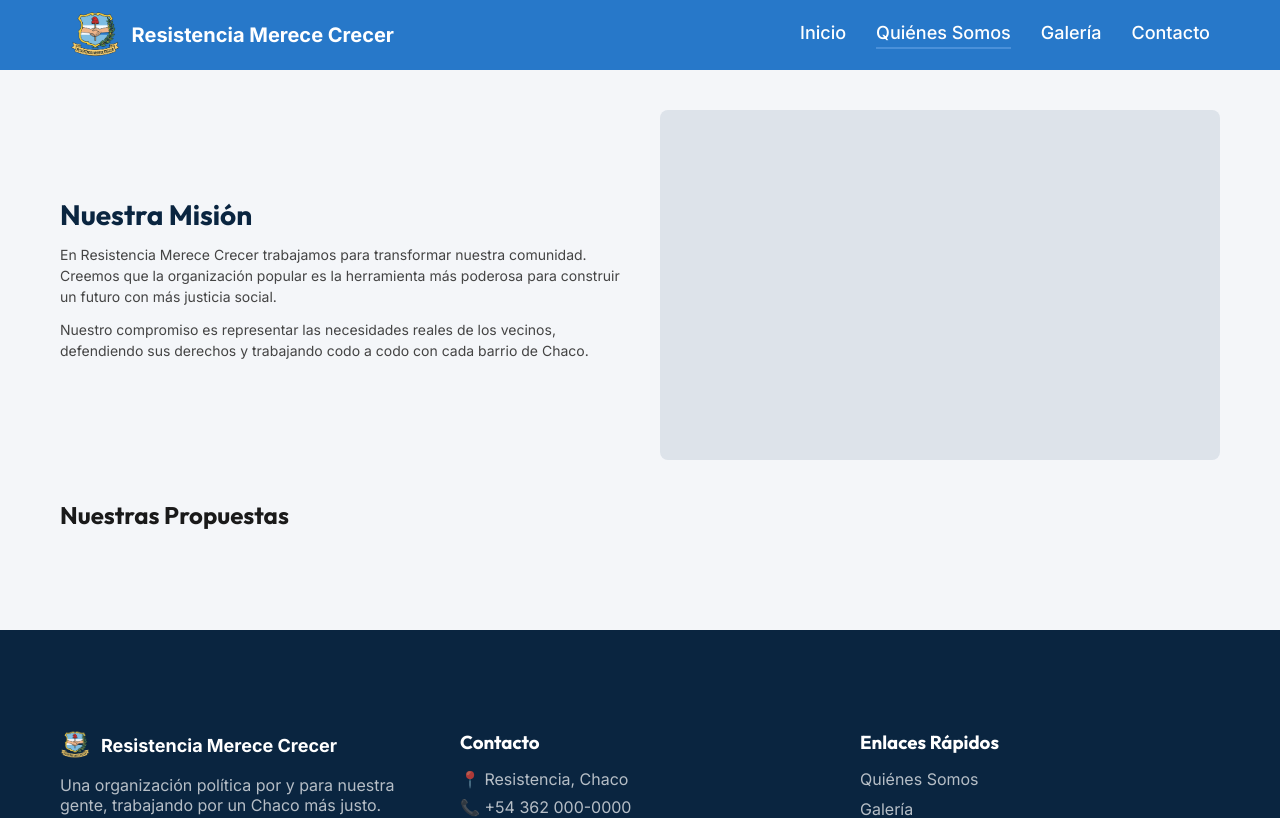
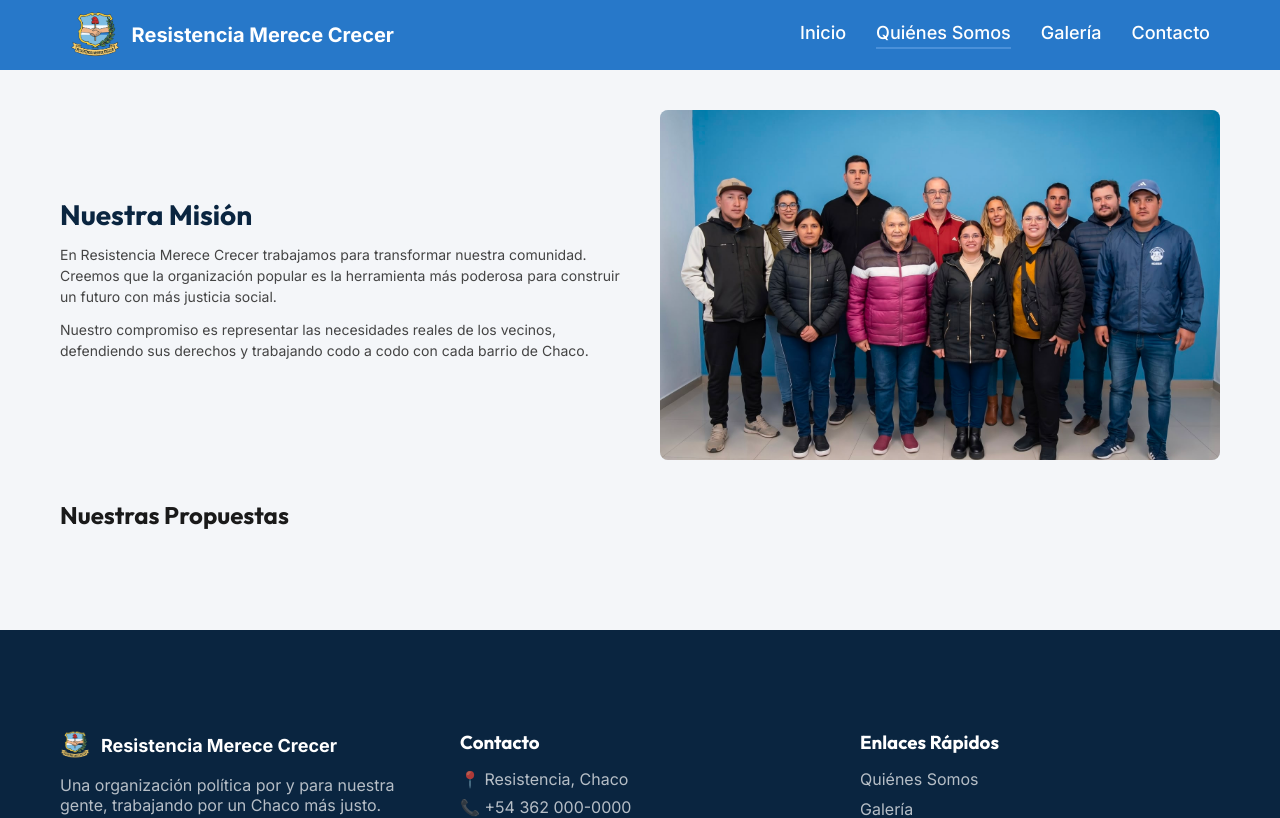
Before and after one commit to esqmarcelo/resistencia-merece-crecer, a React (Vite) app: page /quienes-somos in a window 1280 px wide. Shown: the top 818 px of the page. Built offline with nearby package versions, Linux system fonts and the light colour scheme.

Commit message:
Se agrego una imagen representativa en quienes somos

```diff
--- a/src/pages/QuienesSomos.jsx
+++ b/src/pages/QuienesSomos.jsx
@@ -17,7 +17,13 @@ function QuienesSomos() {
               derechos y trabajando codo a codo con cada barrio de Chaco.
             </p>
           </div>
-          <div className="mision-imagen"></div>
+          <div className="mision-imagen">
+            <img
+              src="/quienesomos.jpg"
+              alt="Resistencia Merece Crecer"
+              style={{ width: '100%', height: '100%', objectFit: 'cover', borderRadius: '8px' }}
+            />
+          </div>
         </div>
 
         <h2>Nuestras Propuestas</h2>
```
Also changed, not shown: public/quienesomos.jpg (added).
